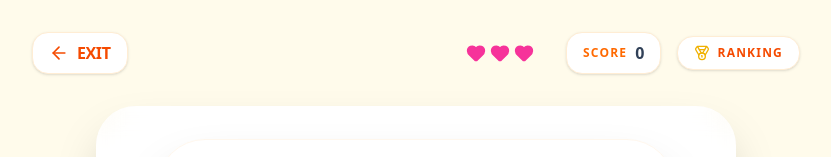
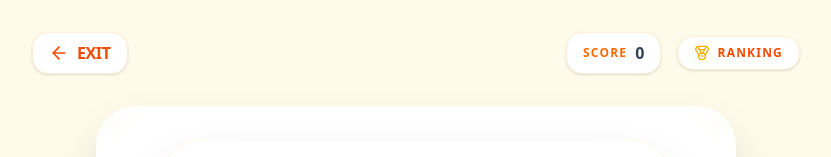
Before and after one commit to hellojj0929/tour, a React (Vite) app: page /game/breakout in a window 1280 px wide. Shown: the top 157 px of the page, without its empty margins (224-1055 px from the left). Built offline with nearby package versions, Linux system fonts and the light colour scheme.

Commit message:
feat: remove lives system but keep easy paddle/speed settings

```diff
--- a/src/components/BreakoutGame.jsx
+++ b/src/components/BreakoutGame.jsx
@@ -1,5 +1,5 @@
 import React, { useEffect, useRef, useState } from 'react';
-import { ArrowLeft, RefreshCw, Trophy, Users, Medal, ChevronRight, Heart } from 'lucide-react';
+import { ArrowLeft, RefreshCw, Trophy, Users, Medal, ChevronRight } from 'lucide-react';
 import { Link } from 'react-router-dom';
 
 import paddleImage from '../assets/paddle_custom.png';
@@ -22,7 +22,6 @@ const BreakoutGame = () => {
     const [playerName, setPlayerName] = useState(() => localStorage.getItem('breakoutPlayerName') || "");
     const [showNameInput, setShowNameInput] = useState(false);
     const [gameTime, setGameTime] = useState(0); // For display
-    const [lives, setLives] = useState(3);
 
     const startTimeRef = useRef(0);
     const finalTimeRef = useRef(0);
@@ -98,7 +97,6 @@ const BreakoutGame = () => {
         };
         bricksRef.current = initBricks();
         setScore(0);
-        setLives(3);
         setGameTime(0);
         startTimeRef.current = Date.now();
         setShowNameInput(false);
@@ -298,24 +296,12 @@ const BreakoutGame = () => {
                     hitTimerRef.current = 45;
                 }
             } else if (ballRef.current.y + ballRef.current.dy > canvas.height) {
-                // Ball fell below
-                if (lives > 1) {
-                    setLives(l => l - 1);
-                    ballRef.current = {
-                        x: canvas.width / 2,
-                        y: canvas.height - 40 - PADDLE_HEIGHT,
-                        dx: 2.5 * (Math.random() > 0.5 ? 1 : -1),
-                        dy: -2.5
-                    };
-                    paddleRef.current.x = (canvas.width - PADDLE_WIDTH) / 2;
-                } else {
-                    finalTimeRef.current = Math.floor((Date.now() - startTimeRef.current) / 1000);
-                    setGameTime(finalTimeRef.current);
-                    setLives(0);
-                    setGameState('GAMEOVER');
-                    setShowNameInput(score >= 50);
-                    return;
-                }
+                // Ball fell below - Game Over (Lives removed)
+                finalTimeRef.current = Math.floor((Date.now() - startTimeRef.current) / 1000);
+                setGameTime(finalTimeRef.current);
+                setGameState('GAMEOVER');
+                setShowNameInput(score >= 50);
+                return;
             }
         }
 
@@ -400,16 +386,6 @@ const BreakoutGame = () => {
                     <span className="tracking-tight uppercase">Exit</span>
                 </Link>
                 <div className="flex gap-2 md:gap-4 items-center">
-                    <div className="flex gap-1 mr-2 md:mr-4">
-                        {[...Array(3)].map((_, i) => (
-                            <Heart
-                                key={i}
-                                size={20}
-                                className={`transition-all duration-300 ${i < lives ? 'text-pink-500 fill-pink-500' : 'text-slate-200 fill-slate-50'}`}
-                            />
-                        ))}
-                    </div>
-
                     <div className="bg-white px-3 py-1.5 md:px-4 md:py-2 rounded-xl md:rounded-2xl border border-orange-100 shadow-sm font-black tracking-tighter flex items-center gap-2 text-sm md:text-base">
                         <span className="text-orange-500 text-[10px] md:text-xs uppercase tracking-widest">Score</span>
                         <span className="text-slate-700">{score}</span>
```
